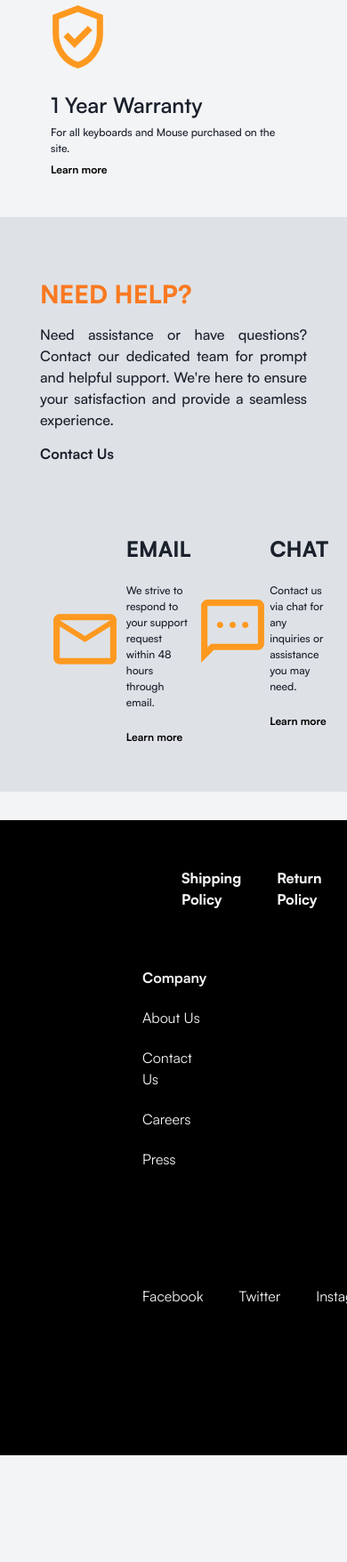
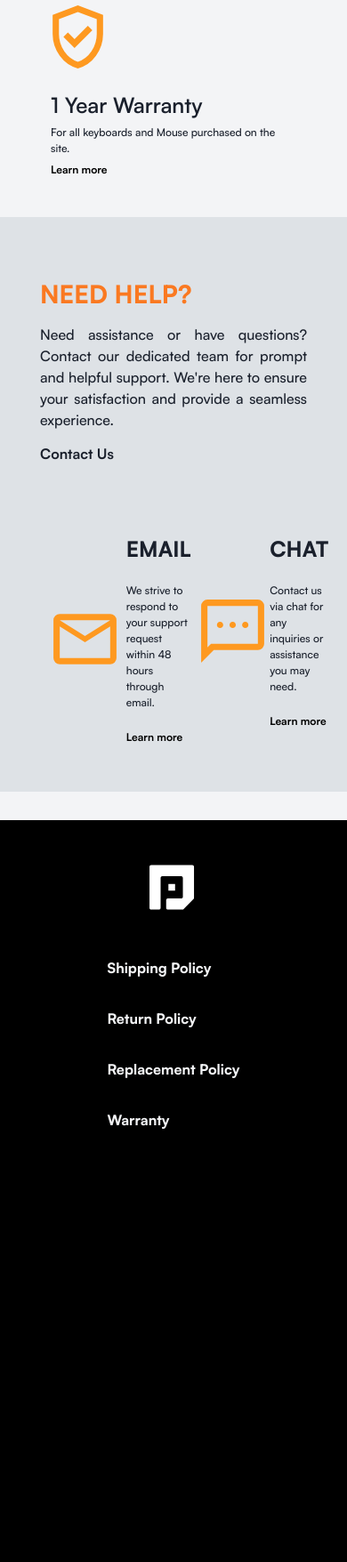
Before and after one commit to AlexisRellon/PixelPlaza, a PHP site: page / in a window 390 px wide; the page is wider, and only the part inside the window is pictured. Shown: the part 1682-3438 px from the top of that part at 89% size. Before the commit the page ends 3318 px from the top of that part, so only its background shows below. Run offline with PHP 8.4, Linux system fonts and the light colour scheme.

Commit message:
chore: Update footer layout and add online store links

```diff
--- a/css/global-style.css
+++ b/css/global-style.css
@@ -229,6 +229,7 @@
     .products .link::before,
     .support .link::before {
         background-color: white;
+        height: 2px;
     }
 }
 
@@ -375,6 +376,114 @@
             flex-direction: column !important;
         }
     }
+
+    .footer {
+        padding: 1rem 1rem !important;
+
+        & .footer-header {
+            justify-content: center;
+            flex-direction: column;
+
+            & .policy-links {
+                gap: 2rem;
+                flex-direction: column;
+            }
+        }
+
+        & .footer-body {
+            justify-content: center;
+        }
+
+        & .footer-footer {
+            justify-content: center;
+            align-items: center;
+            flex-direction: column;
+            gap: 2rem;
+        }
+    }
+}
+
+@media screen and (max-width: 576px) {
+    .container-fluid {
+        padding: 1rem 0.5rem !important;
+    }
+
+    .search-bar {
+        width: 6rem;
+    }
+
+    .search-bar:focus+.search-btn {
+        transform: translateX(3.5rem);
+    }
+
+    .nav-bar {
+        gap: 0.5rem;
+    }
+
+    .section-4-grid {
+        grid-template-columns: repeat(1, minmax(0, 1fr));
+        justify-content: center;
+        justify-items: center;
+        max-width: 300px;
+
+        & .item {
+            flex-basis: 100%;
+        }
+    }
+
+    .second {
+        padding: 2.5rem 0.5rem !important;
+        display: flex;
+
+        & div:nth-child(1) {
+            justify-content: center;
+        }
+
+        & .content {
+            display: grid;
+            grid-template-rows: repeat(2, minmax(0, 1fr));
+            max-width: 300px;
+            justify-content: center;
+            justify-items: center;
+        }
+
+        & .item-lists {
+            gap: 1rem;
+            flex-direction: column !important;
+        }
+    }
+
+    .footer {
+        padding: 1rem 0.5rem !important;
+        display: grid !important;
+        grid-template-rows: repeat(3, minmax(0, 1fr));
+        gap: 0 !important;
+
+        & .footer-header {
+            justify-content: space-between;
+            flex-direction: column;
+            max-height: 200px !important;
+        }
+
+        & .footer-body {
+            justify-content: center;
+            max-height: fit-content !important;
+
+
+            & .site-map {
+                gap: 4.6rem;
+                flex-direction: column;
+            }
+        }
+
+        & .footer-footer {
+            justify-content: center;
+            align-items: center;
+            flex-direction: column;
+            gap: 3rem;
+        }
+    }
+
 }
 
 /* Animations */
```
